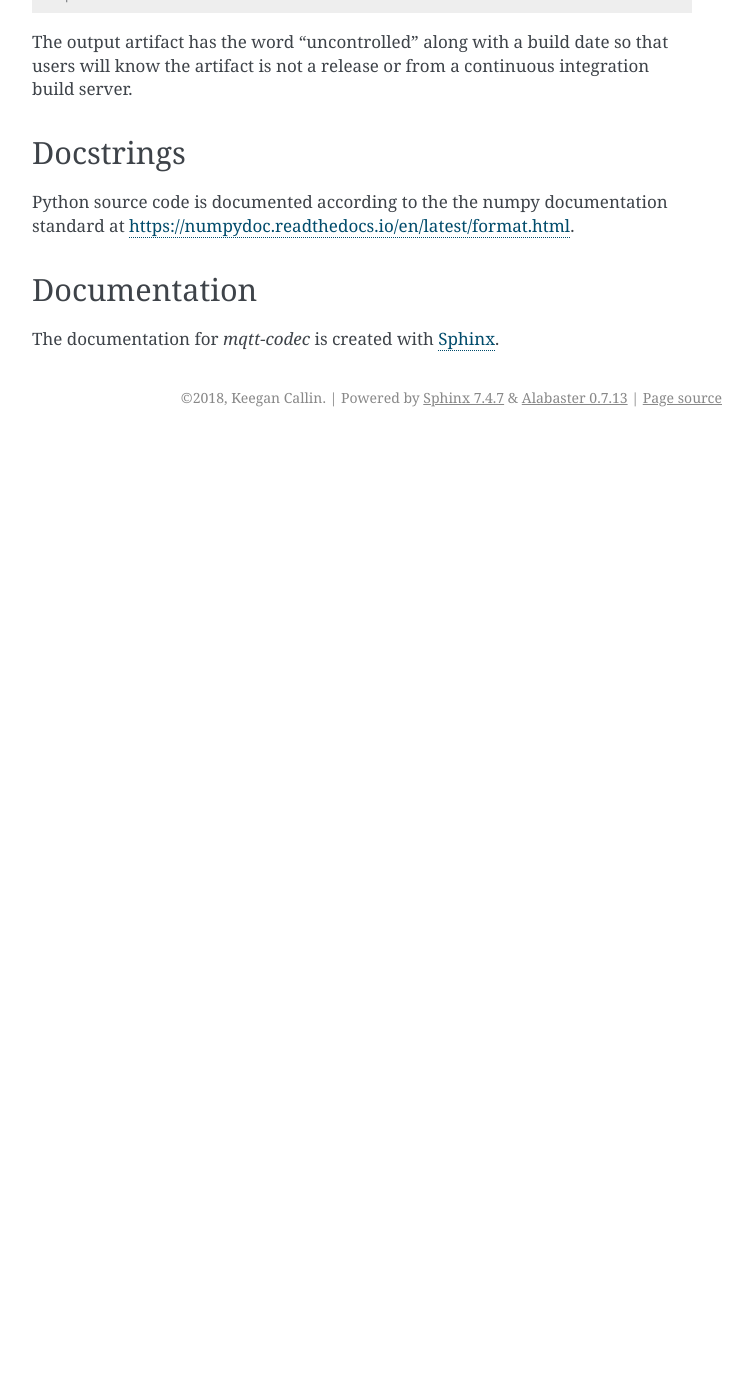
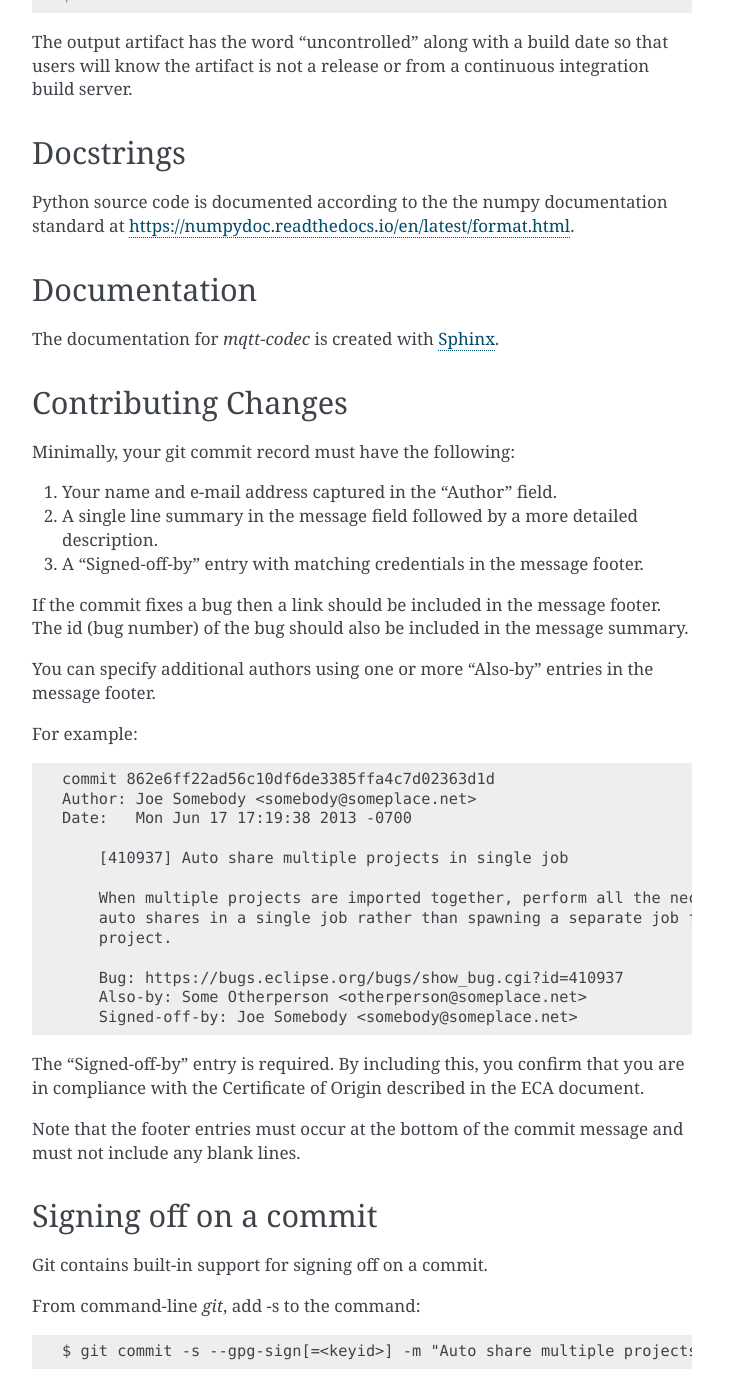
Before and after one commit to kcallin/mqtt-codec, a Sphinx documentation site: the page built from doc/source/developer_guide.rst, in a window 1280 px wide and 1400 px high, scrolled down 739 px. Shown: the whole window, without its empty margins (388-1140 px from the left). Built offline with Sphinx 7.4.7, drawn with Linux system fonts in a browser that asks for light colours; before the commit the page ends 1176 px from its top, so only the background shows below that; some of the changed text lies outside the part shown.

Commit message:
Updated developer guide documentation.
Signed-off-by: Keegan Callin <kc@kcallin.net>

```diff
--- a/doc/source/developer_guide.rst
+++ b/doc/source/developer_guide.rst
@@ -56,5 +56,61 @@ The documentation for `mqtt-codec` is created with
 `Sphinx <http://www.sphinx-doc.org/>`_.
 
 
+Contributing Changes
+=====================
+
+.. Adapted from http://wiki.eclipse.org/Development_Resources/Contributing_via_Git#The_Commit_Record
+
+Minimally, your git commit record must have the following:
+
+1. Your name and e-mail address captured in the "Author" field.
+2. A single line summary in the message field followed by a more
+   detailed description.
+3. A "Signed-off-by" entry with matching credentials in the message
+   footer.
+
+If the commit fixes a bug then a link should be included in the message
+footer.  The id (bug number) of the bug should also be included in the
+message summary.
+
+You can specify additional authors using one or more "Also-by" entries
+in the message footer.
+
+For example:
+
+::
+
+    commit 862e6ff22ad56c10df6de3385ffa4c7d02363d1d
+    Author: Joe Somebody <somebody@someplace.net>
+    Date:   Mon Jun 17 17:19:38 2013 -0700
+
+        [410937] Auto share multiple projects in single job
+
+        When multiple projects are imported together, perform all the necessary
+        auto shares in a single job rather than spawning a separate job for each
+        project.
+
+        Bug: https://bugs.eclipse.org/bugs/show_bug.cgi?id=410937
+        Also-by: Some Otherperson <otherperson@someplace.net>
+        Signed-off-by: Joe Somebody <somebody@someplace.net>
+
+The "Signed-off-by" entry is required. By including this, you confirm
+that you are in compliance with the Certificate of Origin described in
+the ECA document.
+
+Note that the footer entries must occur at the bottom of the commit
+message and must not include any blank lines.
+
+Signing off on a commit
+========================
+
+Git contains built-in support for signing off on a commit.
+
+From command-line `git`, add -s to the command:
+
+.. code-block:: none
+
+   $ git commit -s --gpg-sign[=<keyid>] -m "Auto share multiple projects in single job"
+
 .. The project will eventually track requirements using a project like
    `Pipfile <https://github.com/pypa/pipfile>`_.
```
